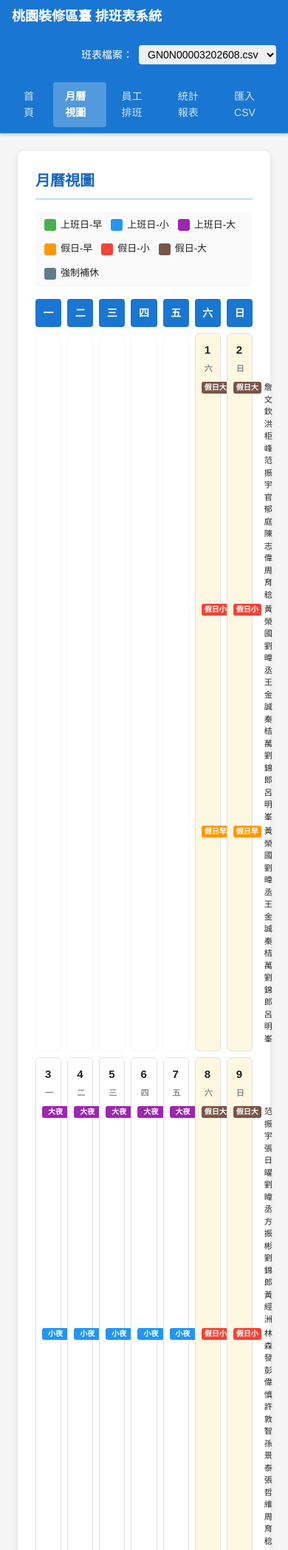
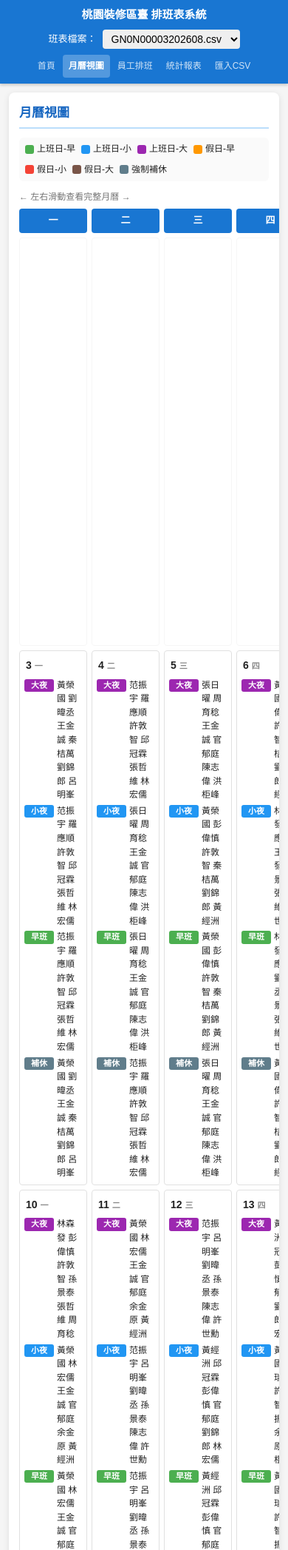
Before and after one commit to allen99lo/duty_web, a Flask app: page /calendar in a window 390 px wide. Shown: the top 2095 px of the page at 74% size. Run offline with Flask 3, Linux system fonts and the light colour scheme.

Commit message:
Initial commit

```diff
--- a/static/style.css
+++ b/static/style.css
@@ -26,6 +26,10 @@
 }
 
 * { margin: 0; padding: 0; box-sizing: border-box; }
+
+html, body {
+    overflow-x: hidden;
+}
 
 body {
     font-family: "Microsoft JhengHei", "PingFang TC", "Noto Sans TC", sans-serif;
@@ -101,6 +105,7 @@ body {
     padding: 24px;
     margin-bottom: 24px;
     overflow: visible;
+    min-width: 0;
 }
 .card-title {
     font-size: 20px;
@@ -112,11 +117,18 @@ body {
 }
 
 /* ---- Calendar Grid ---- */
+.calendar-scroll {
+    overflow-x: auto;
+    -webkit-overflow-scrolling: touch;
+    margin: 0 -4px;
+    padding: 0 4px 4px;
+}
 .calendar-grid {
     display: grid;
     grid-template-columns: repeat(7, minmax(0, 1fr));
     gap: 8px;
     align-items: stretch;
+    min-width: 0;
 }
 .calendar-header {
     background: var(--primary);
@@ -511,12 +523,242 @@ body {
     color: var(--text-secondary);
 }
 
+/* ---- Footer ---- */
+.footer {
+    background: var(--primary);
+    color: rgba(255,255,255,0.9);
+    text-align: center;
+    padding: 16px;
+    font-size: 13px;
+    margin-top: auto;
+}
+
+/* ---- Table Scroll Wrapper ---- */
+.table-scroll {
+    overflow-x: auto;
+    -webkit-overflow-scrolling: touch;
+    width: 100%;
+}
+.table-scroll .shift-table {
+    display: table;
+    min-width: 480px;
+}
+
+/* ---- Scroll Hint ---- */
+.scroll-hint {
+    display: none;
+    font-size: 12px;
+    color: var(--text-secondary);
+    margin-bottom: 6px;
+}
+
 /* ---- Responsive ---- */
 @media (max-width: 768px) {
-    .navbar { flex-wrap: wrap; height: auto; padding: 8px 16px; }
-    .nav-links { order: 3; width: 100%; justify-content: center; }
-    .nav-file-select { order: 2; }
-    .calendar-day { min-height: 180px; }
-    .stat-row { flex-direction: column; }
-    .emp-grid { grid-template-columns: 1fr; }
+    .scroll-hint { display: block; }
+    .container {
+        padding: 12px;
+    }
+    .card {
+        padding: 14px;
+        margin-bottom: 16px;
+    }
+    .card-title {
+        font-size: 17px;
+        margin-bottom: 12px;
+        padding-bottom: 6px;
+    }
+
+    .navbar {
+        flex-wrap: wrap;
+        height: auto;
+        padding: 8px 12px;
+        gap: 8px;
+    }
+    .nav-brand {
+        font-size: 15px;
+        width: 100%;
+        text-align: center;
+    }
+    .nav-links {
+        order: 3;
+        width: 100%;
+        justify-content: center;
+        flex-wrap: wrap;
+        gap: 2px;
+    }
+    .nav-link {
+        padding: 6px 10px;
+        font-size: 13px;
+    }
+    .nav-file-select {
+        order: 2;
+        margin-left: 0;
+        width: 100%;
+        justify-content: center;
+        font-size: 13px;
+    }
+    .nav-file-select select {
+        max-width: 100%;
+        min-width: 0;
+    }
+
+    .legend {
+        gap: 8px;
+        margin-bottom: 12px;
+        padding: 6px 8px;
+        font-size: 12px;
+    }
+    .legend-item {
+        font-size: 12px;
+        gap: 4px;
+    }
+    .legend-color {
+        width: 12px;
+        height: 12px;
+    }
+
+    /* 手機：月曆維持最小寬度，左右滑動閱讀 */
+    .calendar-scroll {
+        margin: 0 -14px;
+        padding: 0 14px 6px;
+    }
+    .calendar-grid {
+        min-width: 720px;
+        gap: 6px;
+    }
+    .calendar-header {
+        padding: 6px 4px;
+        font-size: 13px;
+        position: sticky;
+        top: 0;
+        z-index: 1;
+    }
+    .calendar-day {
+        min-height: 200px;
+        padding: 6px;
+        border-radius: 4px;
+    }
+    .calendar-day .day-num {
+        font-size: 14px;
+        padding: 2px;
+    }
+    .shift-name-line {
+        font-size: 12px;
+        line-height: 1.55;
+        gap: 4px;
+    }
+    .shift-names {
+        font-size: 12px;
+        line-height: 1.55;
+    }
+    .shift-name-line .shift-badge {
+        font-size: 11px !important;
+        padding: 1px 5px;
+        min-width: 40px;
+    }
+
+    .stat-row {
+        display: grid;
+        grid-template-columns: repeat(2, 1fr);
+        gap: 10px;
+    }
+    .stat-box {
+        padding: 14px 8px;
+        flex: none;
+    }
+    .stat-box .stat-value {
+        font-size: 26px;
+    }
+    .stat-box .stat-label {
+        font-size: 12px;
+    }
+    .emp-grid {
+        grid-template-columns: 1fr;
+    }
+
+    /* 表格由 .table-scroll 負責水平滑動，表格本身維持 table */
+    .table-scroll .shift-table {
+        min-width: 520px;
+        font-size: 13px;
+    }
+    .table-scroll .shift-table th,
+    .table-scroll .shift-table td {
+        padding: 6px 4px;
+        white-space: nowrap;
+    }
+
+    .modal {
+        width: 96%;
+        max-height: 90vh;
+    }
+    .modal-header {
+        padding: 12px 14px;
+    }
+    .modal-header h2 {
+        font-size: 16px;
+    }
+    .modal-body {
+        padding: 14px;
+    }
+
+    .emp-detail-header {
+        flex-wrap: wrap;
+        gap: 12px;
+    }
+    .emp-detail-code {
+        font-size: 36px;
+    }
+    .emp-detail-name {
+        font-size: 20px;
+    }
+
+    .upload-area {
+        padding: 32px 16px;
+    }
+    .upload-icon {
+        font-size: 36px;
+    }
+
+    .empty-state {
+        padding: 32px 16px;
+    }
+
+    .modal-body {
+        overflow-x: auto;
+        -webkit-overflow-scrolling: touch;
+    }
+
+    footer.footer {
+        padding: 12px;
+        font-size: 12px;
+    }
+
+    select, input, button {
+        max-width: 100%;
+        font-size: 14px;
+    }
+    .emp-detail-info {
+        font-size: 13px;
+    }
 }
+
+@media (max-width: 480px) {
+    .calendar-grid {
+        min-width: 680px;
+    }
+    .nav-link {
+        padding: 6px 8px;
+        font-size: 12px;
+    }
+    .stat-box .stat-value {
+        font-size: 22px;
+    }
+    .modal {
+        width: 100%;
+        max-height: 100vh;
+        border-radius: 0;
+    }
+    .modal-overlay {
+        align-items: flex-end;
+    }
+}
--- a/templates/calendar.html
+++ b/templates/calendar.html
@@ -1,10 +1,13 @@
 {% extends "base.html" %}
 {% block title %}月曆視圖{% endblock %}
 {% block content %}
-<div class="card">
+<div class="card calendar-card">
     <h1 class="card-title">月曆視圖</h1>
     <div class="legend" id="legend"></div>
-    <div class="calendar-grid" id="calendarGrid"></div>
+    <div class="scroll-hint">← 左右滑動查看完整月曆 →</div>
+    <div class="calendar-scroll">
+        <div class="calendar-grid" id="calendarGrid"></div>
+    </div>
 </div>
 
 <!-- Day Detail Modal -->
--- a/templates/stats.html
+++ b/templates/stats.html
@@ -18,12 +18,12 @@
 
 <div class="card">
     <h2 class="card-title">員工工時排行</h2>
-    <div id="hoursRanking"></div>
+    <div id="hoursRanking" class="table-scroll"></div>
 </div>
 
 <div class="card">
     <h2 class="card-title">各班別需求 vs 實際</h2>
-    <div id="shiftComparison"></div>
+    <div id="shiftComparison" class="table-scroll"></div>
 </div>
 {% endblock %}
 
--- a/templates/upload.html
+++ b/templates/upload.html
@@ -30,6 +30,7 @@
 
 <div class="card">
     <h2 class="card-title">已匯入的班表</h2>
+    <div class="table-scroll">
         <table class="shift-table">
             <thead><tr><th>檔案名稱</th><th>大小</th><th>操作</th></tr></thead>
             <tbody>
@@ -48,6 +49,7 @@
             {% endif %}
             </tbody>
         </table>
+    </div>
 </div>
 
 <div class="card">
```
Also changed, not shown: templates/employee.html (+6 -1 lines). Lines whose indentation alone changed are shown as unchanged.
